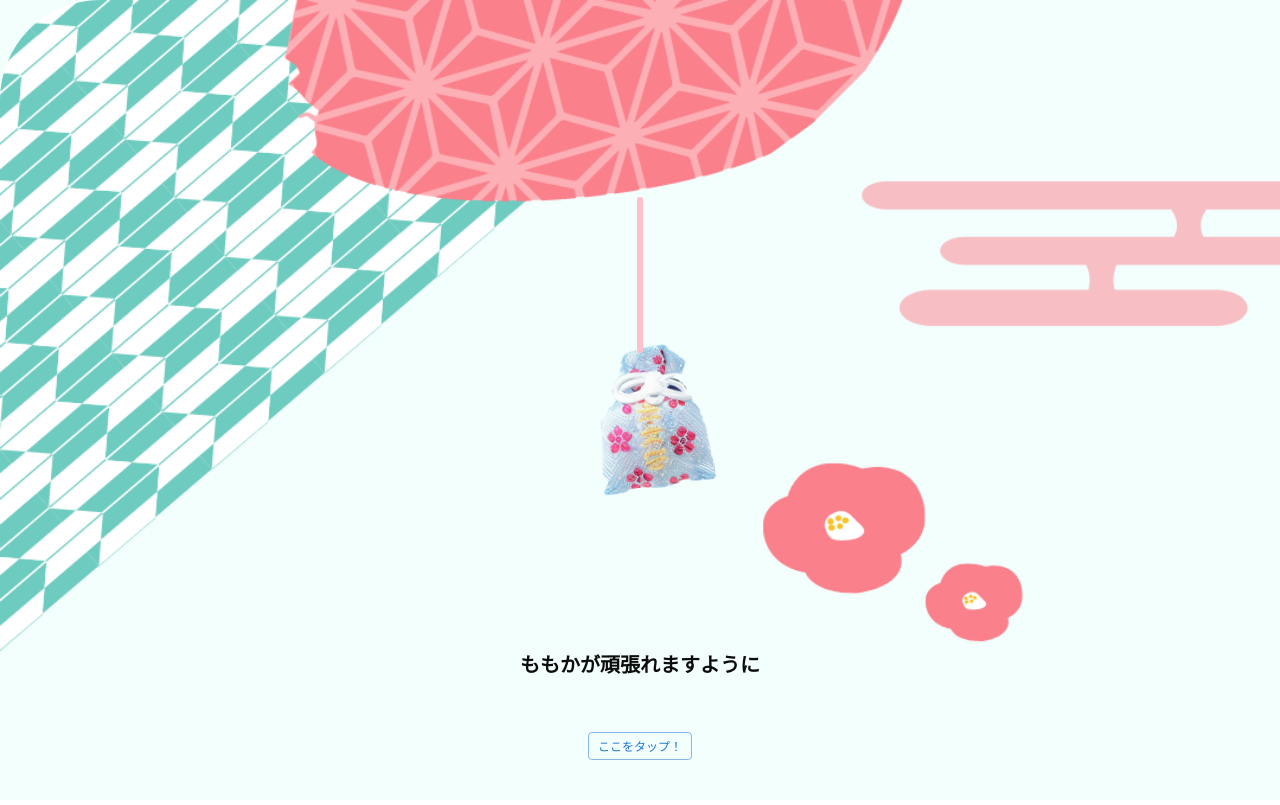
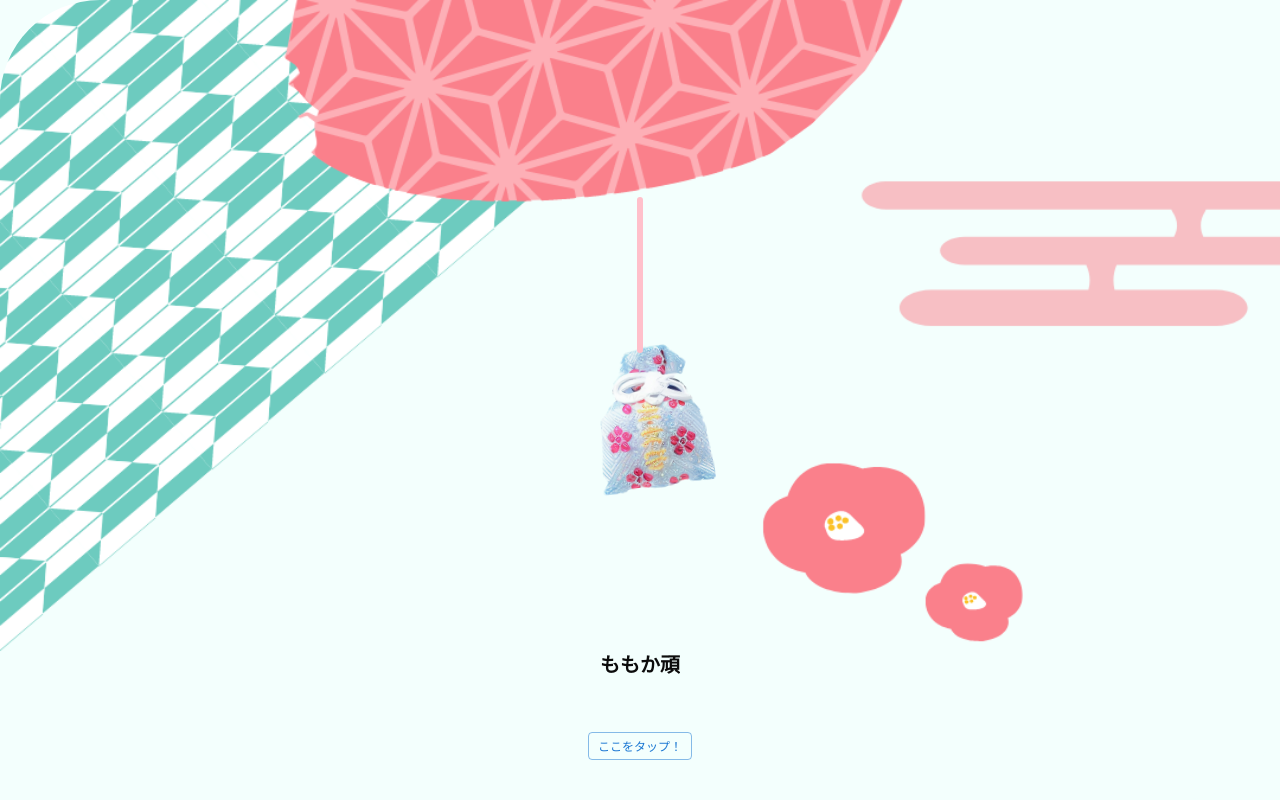
Before and after one commit to Yuma-Satake/u-mamori, a React (Vite) app: page / in a window 1280 px wide. Built offline with nearby package versions, Linux system fonts and the light colour scheme.

Commit message:
fix: 文言改訂

```diff
--- a/src/features/index/IndexPage.tsx
+++ b/src/features/index/IndexPage.tsx
@@ -7,13 +7,32 @@ export const IndexPage: FC = () => {
   const [isDisplayButton, setIsDisplayButton] = useState(true);
 
   const [displayedText, setDisplayedText] = useState('');
-  const text = 'ももかが頑張れますように🍰';
+  const text = 'ももか頑張ってえらい！';
   const speed = 300;
 
   useEffect(() => {
     let index = 0;
     const typeText = () => {
-      const newText = text.slice(0, index + 1);
+      const newText = (() => {
+        const emojis = [
+          '🍰',
+          '🍓',
+          '🧁',
+          '🎉',
+          '👏',
+          '🎈',
+          '✨',
+          '🎊',
+          '🎂',
+          '🍒',
+          '🥳',
+          '🎶',
+          '🎁',
+        ];
+        const randomEmoji = emojis[Math.floor(Math.random() * emojis.length)];
+        if (index >= text.length - 1) return text + randomEmoji;
+        return text.slice(0, index + 1);
+      })();
       setDisplayedText(newText);
       index += 1;
       if (index === text.length) {
```
